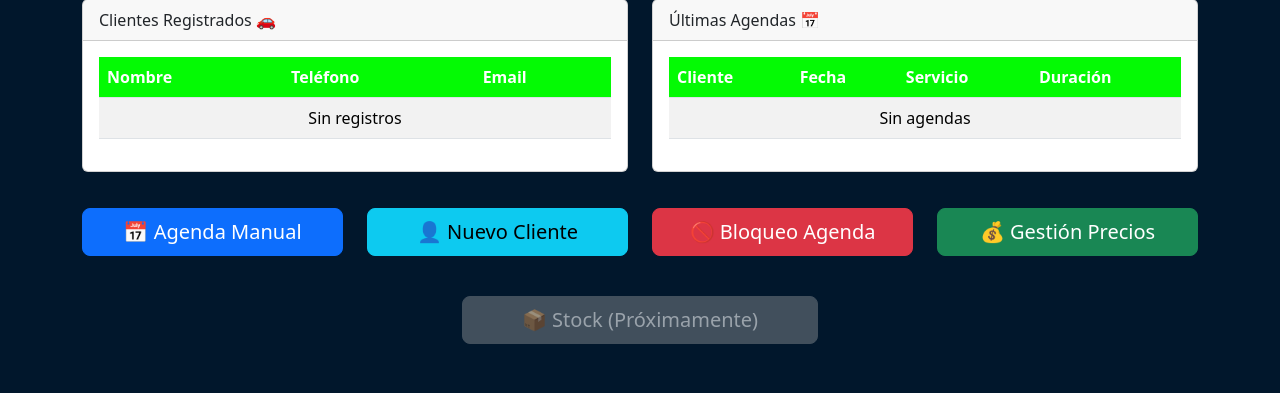
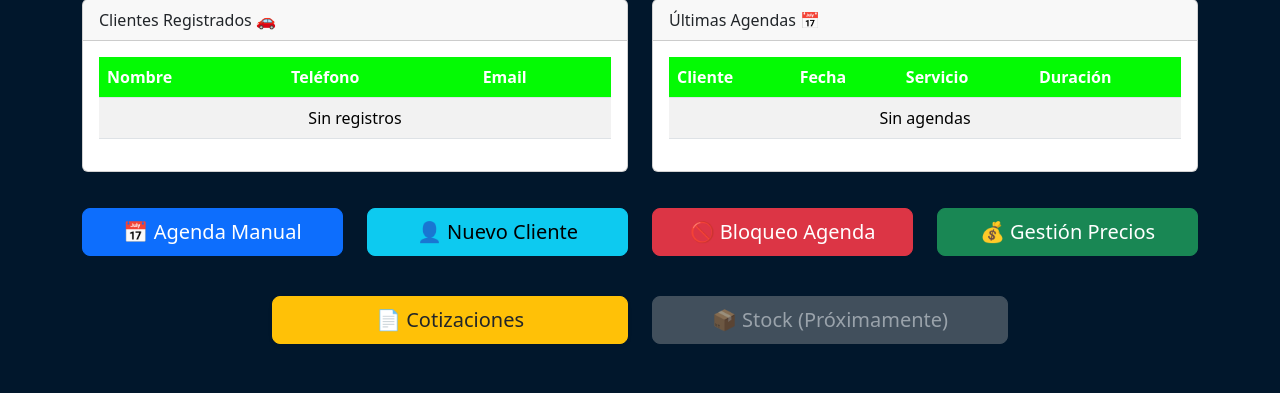
Before and after one commit to estebanalh-ship-it/lavatumaquina-api, a Flask app: template admin/templates/control_principal.html in a window 1280 px wide. Shown: the part 186-579 px from the top of the page. Run offline with Flask 3, Linux system fonts and the light colour scheme; the template is opened without the code that fills it, so the values that code supplies are empty.

Commit message:
Refactor HTML structure for management buttons

```diff
--- a/admin/templates/control_principal.html
+++ b/admin/templates/control_principal.html
@@ -110,7 +110,9 @@
         </div>
 
         <!-- Botones de Gestión -->
+                <!-- Botones de Gestión -->
         <div class="row mb-4">
+            <!-- Fila 1: Botones principales -->
             <div class="col-md-3 col-sm-6 col-12 mb-3">
                 <a href="{{ url_for('admin.agenda_manual') }}" class="btn btn-primary btn-lg w-100">
                 📅 Agenda Manual
@@ -131,15 +133,22 @@
                 💰 Gestión Precios
                 </a>
             </div>
+        </div>
+
+        <!-- Fila 2: Cotizaciones y Stock (Centrados) -->
+        <div class="row mb-4 justify-content-center">
+            <div class="col-md-4 col-sm-6 col-12 mb-3">
+                <a href="{{ url_for('admin.lista_cotizaciones') }}" class="btn btn-warning btn-lg w-100 text-dark shadow-sm">
+                    📄 Cotizaciones
+                </a>
             </div>
-            <div class="row mb-4">
-            <div class="col-md-4 col-sm-6 col-12 offset-md-4 offset-sm-3">
+            <div class="col-md-4 col-sm-6 col-12 mb-3">
                 <a href="{{ url_for('admin.stock_productos') }}" class="btn btn-secondary btn-lg w-100" style="opacity: 0.6;">
-                📦 Stock (Próximamente)
+                    📦 Stock (Próximamente)
                 </a>
             </div>
         </div>
-    </div>
+    </div> <!-- Cierre del container principal -->
     <script src="https://cdn.jsdelivr.net/npm/bootstrap@5.3.2/dist/js/bootstrap.bundle.min.js"></script>
 </body>
 </html>
```
